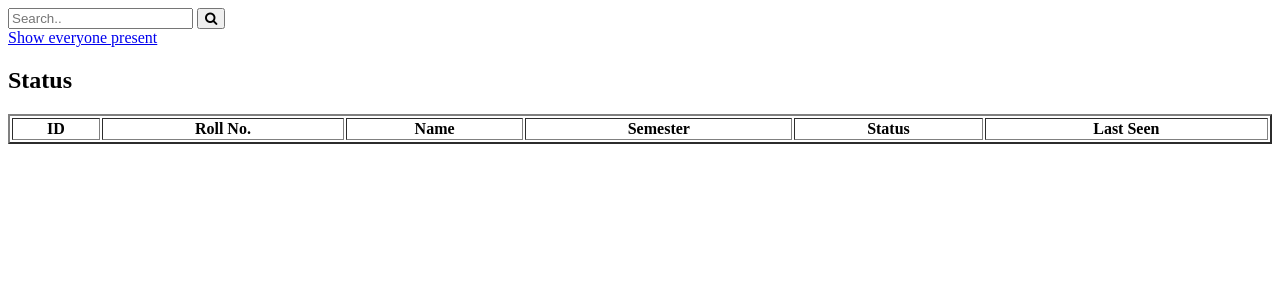
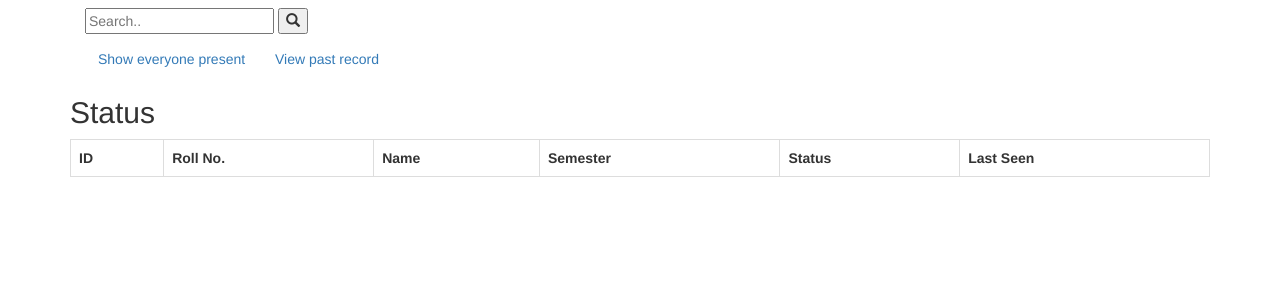
Before and after one commit to jaismeneverma/realtime_facerecolgnition, a Django app: page /search/ in a window 1280 px wide. Shown: the top 300 px of the page. Run offline with Django 3.2, Linux system fonts and the light colour scheme; lists and menus that the app fills with data are empty; some libraries are stand-ins or nearby versions.

Commit message:
search redirection

```diff
--- a/monitor/templates/search.html
+++ b/monitor/templates/search.html
@@ -1,23 +1,30 @@
 <!DOCTYPE html>
 <html>
 <head lang="en">
-    <link rel="stylesheet" href="https://cdnjs.cloudflare.com/ajax/libs/font-awesome/4.7.0/css/font-awesome.min.css">
+    <link rel="stylesheet" href="https://maxcdn.bootstrapcdn.com/bootstrap/3.3.7/css/bootstrap.min.css">
+    <script src="https://ajax.googleapis.com/ajax/libs/jquery/3.3.1/jquery.min.js"></script>
+    <script src="https://maxcdn.bootstrapcdn.com/bootstrap/3.3.7/js/bootstrap.min.js"></script>
     <meta charset="UTF-8">
-    <title></title>
+    <title>Search</title>
 </head>
 
 <body>
-    <div class="topnav">
-        <form action="/search/">
+    <div class="container">
+        <form action="" class="navbar-form" role="search">
             <input required type="text" placeholder="Search.." id="search" name="search">
-            <button type="submit"><i class="fa fa-search"></i></button>
+            <button type="submit"><i class="glyphicon glyphicon-search"></i></button>
         </form>
+        <div class="container">
+            <a href = "/search_by_status/" class="btn btn-link" role="button">Show everyone present</a>
+            <a href = "/time_record/" class="btn btn-link" role="button">View past record</a>
+        </div>
     </div>
-	<a href = "/search_by_status/">Show everyone present </a>
-    <div id="status_table">
-        <h2>Status</h2>
 
-<table style="width:100%" border="2">
+
+
+<div class="container">
+    <h2>Status</h2>
+<table class="table table-hover table-bordered table-responsive">
   <tr>
       <th>ID</th>
       <th>Roll No.</th>
--- a/monitor/views.py
+++ b/monitor/views.py
@@ -34,5 +34,6 @@ def search_by_date(request):
         return render(request, "view_by_date.html")
     if not to_date:
         to_date = str(datetime.date.today())
-    dates, hours, in_out_details = data_reader.get_in_time_between_dates(m_id, from_date, to_date)
-    return render(request, "view_by_date.html", context={'rows': list(zip(dates, hours))})
+    dates, hours, in_out_details, total_hours = data_reader.get_in_time_between_dates(m_id, from_date, to_date)
+    return render(request, "view_by_date.html", context={'rows': list(zip(dates, hours, in_out_details)),
+                                                         'total_hours': total_hours})
```
Also changed, not shown: monitor/data_reader.py (+5 -2 lines), monitor/templates/view_by_date.html (+22 -6 lines).
